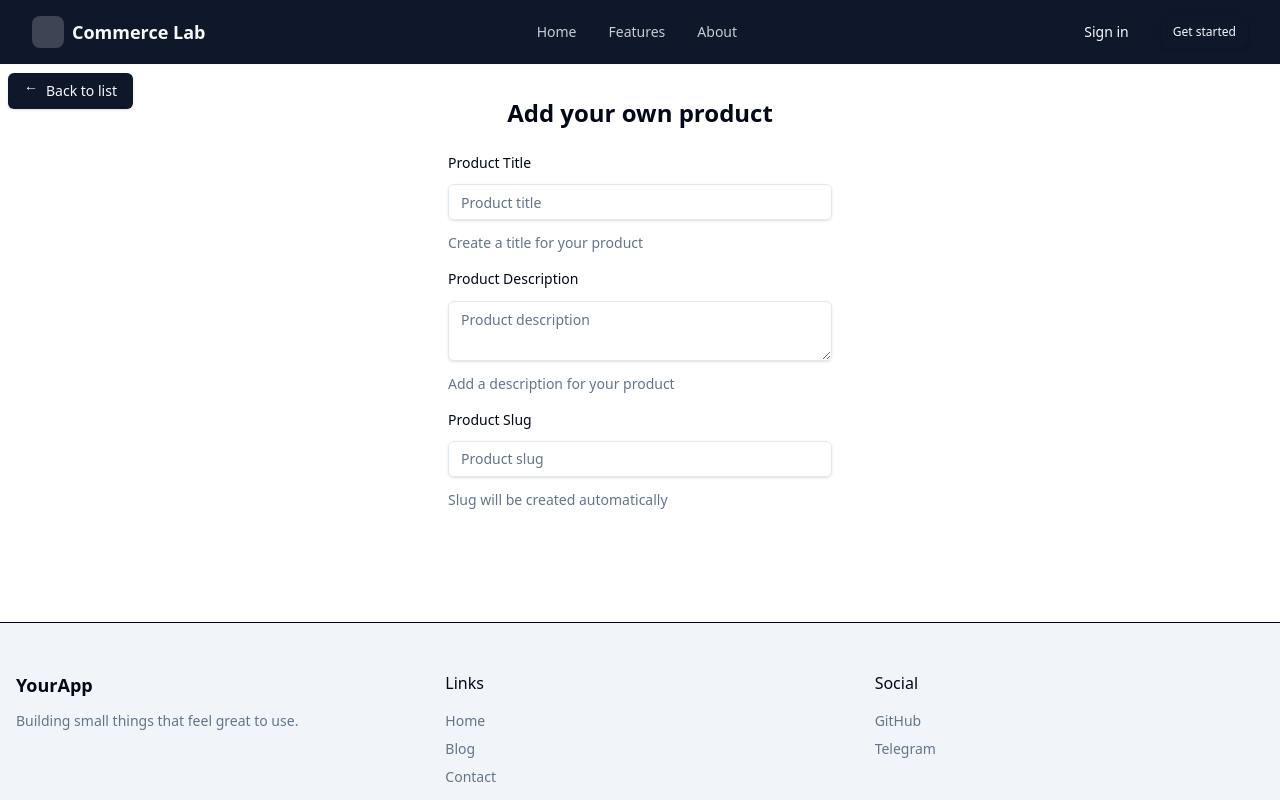
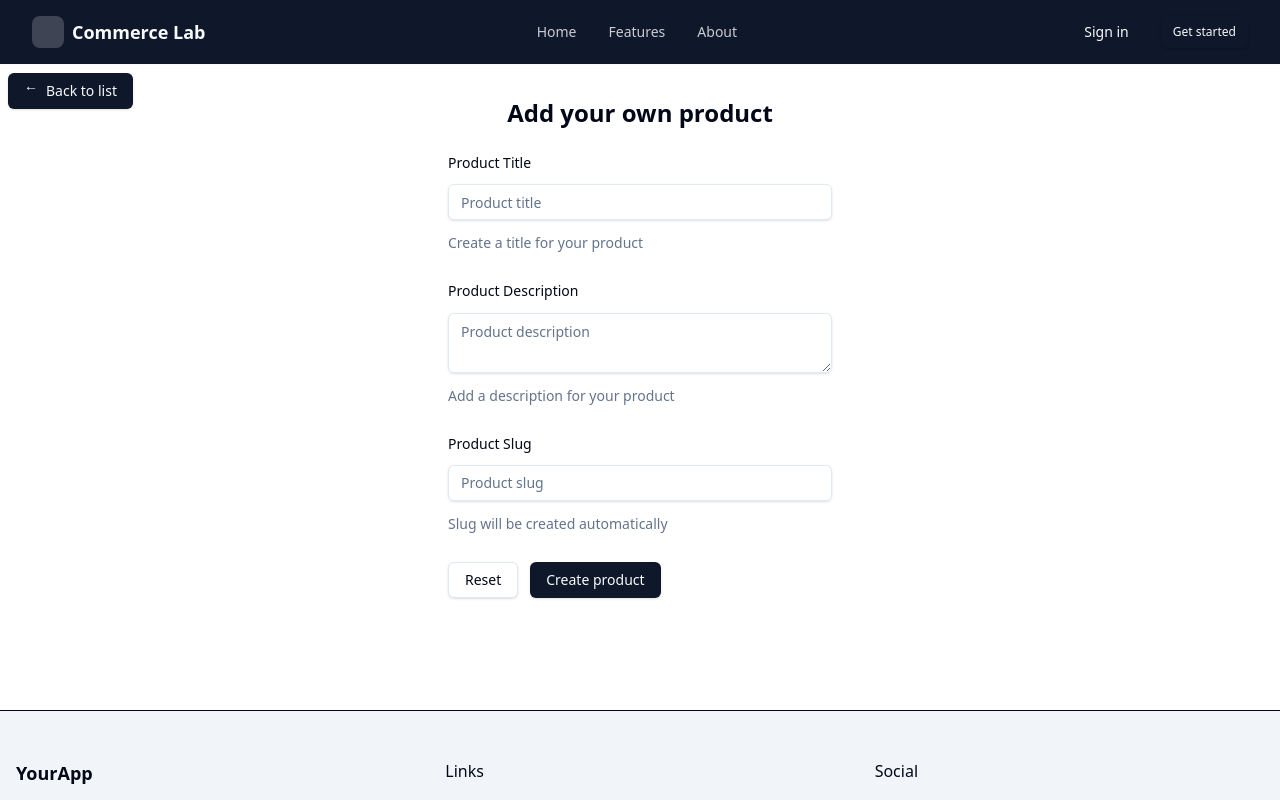
Before and after one commit to T1moQ/commerce-lab-frontend, a React (Vite) app: page /products/create in a window 1280 px wide. Shown: the top 800 px of the page. Built offline with nearby package versions, Linux system fonts and the light colour scheme.

Commit message:
feat: create product feature added

```diff
--- a/src/entities/product/api/mutation.ts
+++ b/src/entities/product/api/mutation.ts
@@ -1,11 +1,14 @@
 import { getSdk, type CreateProductInput } from '@/shared/api/gql/generated'
 import { graphqlClient } from '@/shared/api/graphql-client'
-import { useMutation } from '@tanstack/react-query'
+import { useMutation, useQueryClient } from '@tanstack/react-query'
+import { productKeys } from '../model/query-keys'
 
 const sdk = getSdk(graphqlClient)
 
 export function useCreateProduct() {
+  const queryClient = useQueryClient()
   return useMutation({
-    mutationFn: (input: CreateProductInput) => sdk.CreateProduct({ input })
+    mutationFn: (input: CreateProductInput) => sdk.CreateProduct({ input }),
+    onSuccess: () => queryClient.invalidateQueries({ queryKey: productKeys.list() })
   })
 }
--- a/src/entities/product/model/types.ts
+++ b/src/entities/product/model/types.ts
@@ -4,3 +4,9 @@ export type Product = {
   slug?: string
   desc: string
 }
+
+export type FormValues = {
+  title: string
+  slug: string
+  description: string
+}
--- a/src/entities/product/ui/create-product-form.tsx
+++ b/src/entities/product/ui/create-product-form.tsx
@@ -1,28 +1,80 @@
+import { Button } from '@/components/ui/button'
 import { Field, FieldDescription, FieldGroup, FieldLabel } from '@/components/ui/field'
 import { Input } from '@/components/ui/input'
 import { Textarea } from '@/components/ui/textarea'
-import type { FC } from 'react'
+import { useState, type FC } from 'react'
+import type { FormValues } from '../model/types'
 
-export const CreateProductForm: FC = () => {
+type FormProps = {
+  submitFormToPage: (values: FormValues) => void
+  isPending?: boolean
+}
+
+export const CreateProductForm: FC<FormProps> = ({ submitFormToPage, isPending }) => {
+  const [formValues, setFormValues] = useState<FormValues>({
+    title: '',
+    slug: '',
+    description: ''
+  })
+
+  const resetHandler = () => {
+    setFormValues({
+      title: '',
+      slug: '',
+      description: ''
+    })
+  }
+
+  const handleSubmit = (e: React.SubmitEvent<HTMLFormElement>) => {
+    e.preventDefault()
+
+    submitFormToPage(formValues)
+  }
+
   return (
-    <>
-      <FieldGroup className="w-full max-w-sm gap-4">
+    <form onSubmit={handleSubmit} className="w-full max-w-sm gap-4">
+      <FieldGroup>
         <Field>
           <FieldLabel htmlFor="product-title">Product Title</FieldLabel>
-          <Input id="product-title" type="text" placeholder="Product title" />
+          <Input
+            id="product-title"
+            value={formValues.title}
+            onChange={(e) => setFormValues({ ...formValues, title: e.target.value })}
+            type="text"
+            placeholder="Product title"
+          />
           <FieldDescription>Create a title for your product</FieldDescription>
         </Field>
         <Field>
           <FieldLabel htmlFor="product-desc">Product Description</FieldLabel>
-          <Textarea id="product-desc" placeholder="Product description" />
+          <Textarea
+            id="product-desc"
+            value={formValues.description}
+            onChange={(e) =>
+              setFormValues({ ...formValues, description: e.target.value })
+            }
+            placeholder="Product description"
+          />
           <FieldDescription>Add a description for your product</FieldDescription>
         </Field>
         <Field>
           <FieldLabel htmlFor="product-slug">Product Slug</FieldLabel>
-          <Input id="product-slug" type="text" placeholder="Product slug" />
+          <Input
+            id="product-slug"
+            value={formValues.slug}
+            onChange={(e) => setFormValues({ ...formValues, slug: e.target.value })}
+            type="text"
+            placeholder="Product slug"
+          />
           <FieldDescription>Slug will be created automatically</FieldDescription>
         </Field>
+        <Field orientation={'horizontal'}>
+          <Button type="reset" variant="outline" onClick={resetHandler}>
+            Reset
+          </Button>
+          <Button type="submit">{isPending ? 'Creating...' : 'Create product'}</Button>
+        </Field>
       </FieldGroup>
-    </>
+    </form>
   )
 }
--- a/src/pages/products/ui/product-create-page.tsx
+++ b/src/pages/products/ui/product-create-page.tsx
@@ -1,10 +1,34 @@
 import { Button } from '@/components/ui/button'
+import { useCreateProduct } from '@/entities/product/api/mutation'
+import type { FormValues } from '@/entities/product/model/types'
 import { CreateProductForm } from '@/entities/product/ui/create-product-form'
 import type { FC } from 'react'
 import { useNavigate } from 'react-router-dom'
 
 export const ProductCreatePage: FC = () => {
   const navigate = useNavigate()
+  const { mutate, isPending, error } = useCreateProduct()
+
+  const handleSubmit = (values: FormValues) => {
+    const fixedSlug = values.title
+      .toLowerCase()
+      .trim()
+      .replace(/[^\w\s-]/g, '')
+      .replace(/\s+/g, '-')
+
+    mutate(
+      {
+        title: values.title,
+        slug: values.slug,
+        description: values.description
+      },
+      {
+        onSuccess: () => {
+          navigate(`/products/${fixedSlug}`)
+        }
+      }
+    )
+  }
 
   return (
     <main className="flex flex-col justify-center items-center p-8 relative">
@@ -12,7 +36,9 @@ export const ProductCreatePage: FC = () => {
         <span className="rotate-180">→</span> Back to list
       </Button>
       <h1 className="mb-6 text-2xl font-bold">Add your own product</h1>
-      <CreateProductForm />
+      <CreateProductForm submitFormToPage={handleSubmit} isPending={isPending} />
+
+      {error ? <p className="mt-4 text-red-500">Something went wrong</p> : null}
     </main>
   )
 }
```
